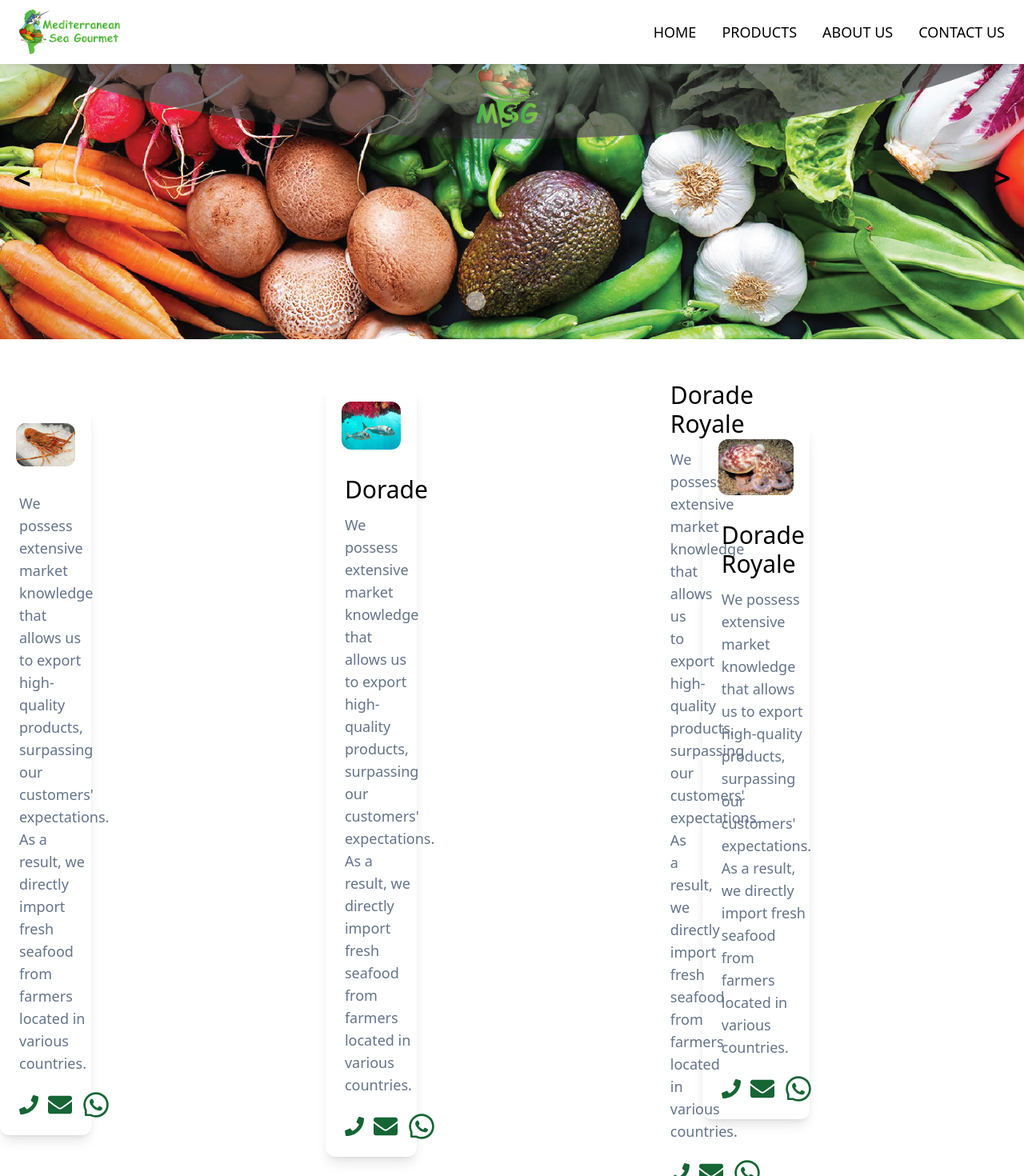
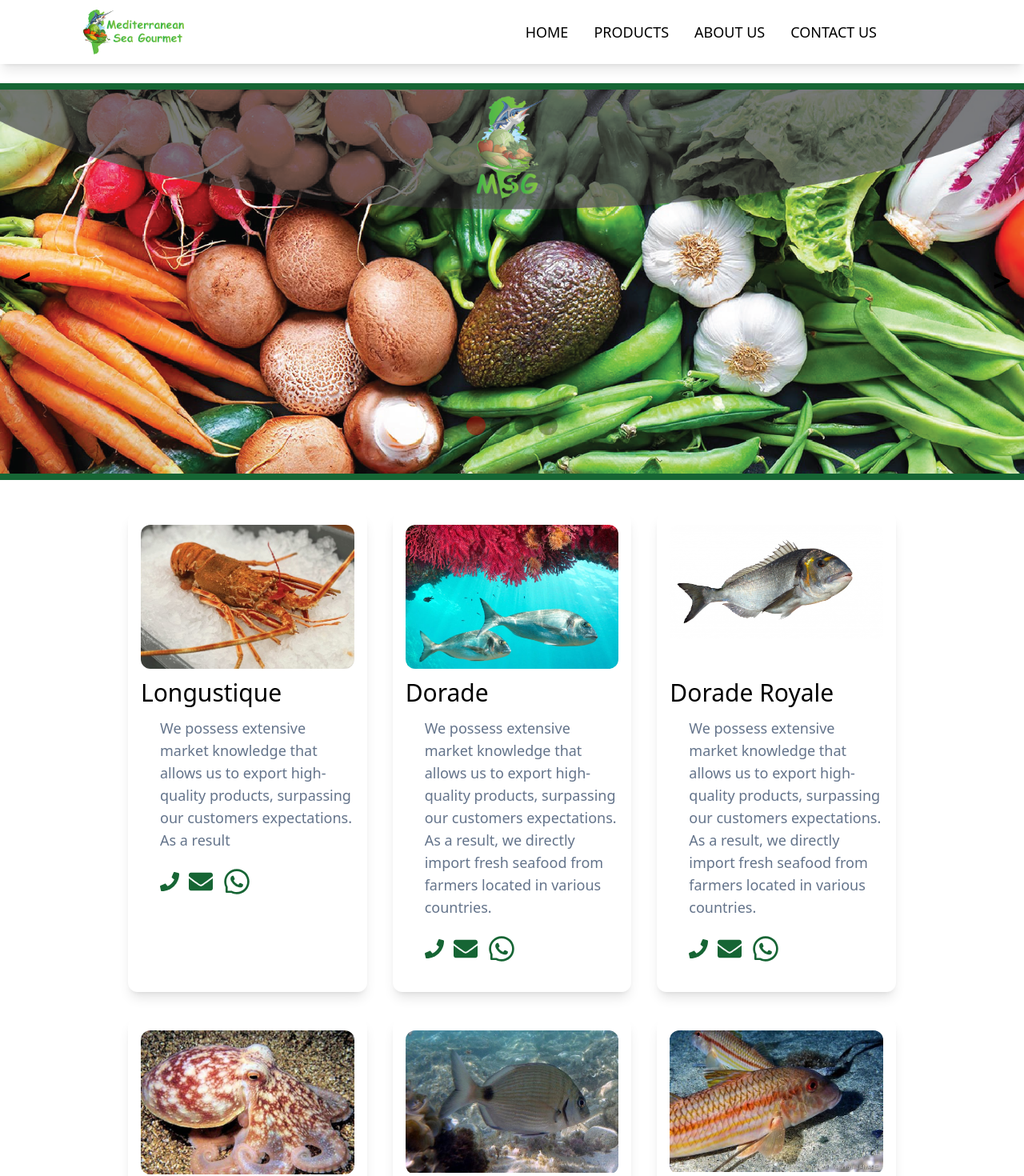
Before and after one commit to belhajjamorsamar/Sea-Gourmet, a React (Create React App) app in the folder frontend/: page / in a window 1280 px wide. Shown: the top 1470 px of the page at 80% size. Built offline with nearby package versions, Linux system fonts and the light colour scheme.

Commit message:
product data

```diff
--- a/frontend/src/App.js
+++ b/frontend/src/App.js
@@ -5,9 +5,7 @@ import Home from './Components/Home'
 import Products from './Components/Products'
 import Apropos from './Components/Apropos'
 import Contact from './Components/Contact'
-import Slider from './Components/Hero/Slider'
 import {Routes ,Route} from 'react-router-dom'
-import Cards from './Components/SeaProducts/Cards'
 const App = () => {
   return (
     <div>
@@ -18,8 +16,7 @@ const App = () => {
         <Route path="/Apropos" element={<Apropos/>}/>
         <Route path="/Contact" element={<Contact/>}/>
       </Routes>
-      <Slider/>
-      <Cards/>
+
       <Footer></Footer>
     </div>
   )
--- a/frontend/src/Components/Hero/Arrows.js
+++ b/frontend/src/Components/Hero/Arrows.js
@@ -2,7 +2,7 @@ import React from 'react'
 
 const Arrows = ({prevSlide , nextSlide}) => {
   return (
-    <div className='arrows'>
+    <div id='arrows' className='overflow-hidden'>
     <span className='prev' onClick={prevSlide}>
     &lt;
     </span>
--- a/frontend/src/Components/Hero/Slider.css
+++ b/frontend/src/Components/Hero/Slider.css
@@ -4,13 +4,11 @@
 }
 
 :root {
-	--heights: 50vh;
+	--heights: 60vh;
 	--widths: 100%;
 }
 
-.slider-container {
-	height: var(--heights);
-	width: var(--widths);
+#slider-container {
 	position: relative;
 	margin: auto;
 	overflow: hidden;
@@ -91,5 +89,5 @@
 
 .active-dot ,
 .dot:hover{
-    background-color: rgba(255, 255, 255, 0.5);
+    background-color: rgba(189, 8, 8, 0.5);
 }
--- a/frontend/src/Components/Hero/Slider.js
+++ b/frontend/src/Components/Hero/Slider.js
@@ -16,7 +16,7 @@ const Slider = (props) => {
 return () => clearInterval(interval);
 } ,[activeIndex]);
 	return (
-		<div className="slider-container">
+		<div id="slider-container" className='w-full overflow-hidden  h-[17vh] lg:h-[60vh] '>
 			<SliderContent activeIndex={activeIndex} imageSlider={imageSlider} />
 
 			<Arrows
--- a/frontend/src/Components/Home.js
+++ b/frontend/src/Components/Home.js
@@ -1,9 +1,22 @@
-import React from 'react'
+import React from 'react';
+
+import Slider from '../Components/Hero/Slider'
+import Cards from '../Components/SeaProducts/Cards'
+
 
 const Home = () => {
   return (
     <div>
-      <h3>Home</h3>
+    <section className='pt-20'>
+    <div className='bg-white  shadow-lg h-6'></div>
+    <div className='bg-green-800 w-full h-2'></div>
+    <Slider/>
+    <div className='bg-green-800 w-full h-2'></div>
+    </section>
+
+    <section className='py-10 px-40'>
+    <Cards/>
+    </section>
     </div>
   )
 }
--- a/frontend/src/Components/SeaProducts/Cards.js
+++ b/frontend/src/Components/SeaProducts/Cards.js
@@ -1,166 +1,77 @@
 import React from 'react';
 import { AiOutlineWhatsApp } from 'react-icons/ai';
 import { FaEnvelope, FaPhone } from 'react-icons/fa';
-import { Link } from 'react-router-dom'; // Importez le composant Link
+import { Link } from 'react-router-dom';
+
+const Product = [
+  {
+    name: 'Longustique',
+    urls: '/images/p1.jpg',
+    description:
+      'We possess extensive market knowledge that allows us to export high-quality products, surpassing our customers expectations. As a result',
+  },
+  {
+    name: 'Dorade',
+    urls: '/images/p2.jpg',
+    description:
+      'We possess extensive market knowledge that allows us to export high-quality products, surpassing our customers expectations. As a result, we directly import fresh seafood from farmers located in various countries.',
+  },
+  {
+    name: 'Dorade Royale',
+    urls: '/images/p3.jpg',
+    description:
+      'We possess extensive market knowledge that allows us to export high-quality products, surpassing our customers expectations. As a result, we directly import fresh seafood from farmers located in various countries.',
+  },
+  {
+    name: 'Octopus',
+    urls: '/images/p4.jpg',
+    description:
+      'We possess extensive market knowledge that allows us to export high-quality products, surpassing our customers expectations. As a result, we directly import fresh seafood from farmers located in various countries.',
+  },
+  {
+    name: 'Diplodus Sargus',
+    urls: '/images/p5.jpg',
+    description:
+      'Diplodus Sargus We possess extensive market knowledge that allows us to export high-quality products, surpassing our customers expectations. As a result, we directly import fresh seafood from farmers located in various countries.',
+  },
+  {
+    name: 'Rouget Barbet',
+    urls: '/images/p6.jpg',
+    description:
+      'We possess extensive market knowledge that allows us to export high-quality products, surpassing our customers expectations. As a result, we directly import fresh seafood from farmers located in various countries.',
+  },
+];
 
 const Cards = () => {
   return (
     <div className="flex items-center justify-center min-h-screen container mx-auto">
       <div className="grid grid-cols-1 md:grid-cols-2 lg:grid-cols-3 gap-8">
-				<div className="rounded-xl shadow-lg">
-					<div className="p-5 flex">
-						<div className="rounded-xl overflow-hidden">
-							<img src="/images/p1.jpg" alt="P1" />
+        {Product.map((product, index) => (
+          <div key={index} className="rounded-xl shadow-lg">
+            <div className="p-4 flex flex-col">
+              <div className="rounded-xl overflow-hidden h-[180px]  w-full">
+                <img className="overflow-hidden " src={product.urls} alt={product.name} />
               </div>
-
-					</div>
-
-					<p
-						className="text-slate-500 text-lg mt-3 pl-6 pb-5 Test-wrap
-">
-						We possess extensive market knowledge that allows us to export
-						high-quality products, surpassing our customers' expectations. As a
-						result, we directly import fresh seafood from farmers located in
-						various countries.
+              <h5 className="text-2xl md:text-3xl font-medium mt-3">
+                {product.name}
+              </h5>
+              <p className="text-slate-500 text-lg mt-3 pl-6 pb-5">
+                {product.description}
               </p>
-
-					{/* Ajoutez des liens avec les composants Link */}
               <div className="flex items-center pl-6 pb-5">
                 <Link to="tel:+1234567890" className="mr-3">
-							{' '}
-							{/* Lien vers le téléphone */}
                   <FaPhone className="text-2xl text-green-800" />
                 </Link>
                 <Link to="mailto:example@example.com" className="mr-3">
-							{' '}
-							{/* Lien vers l'email */}
                   <FaEnvelope className="text-3xl  text-green-800" />
                 </Link>
                 <Link to="https://wa.me/1234567890">
-							{' '}
-							{/* Lien vers WhatsApp */}
                   <AiOutlineWhatsApp className="text-4xl  text-green-800" />
                 </Link>
               </div>
             </div>
           </div>
-
-			<div className="grid grid-cols-1 md:grid-cols-2 lg:grid-cols-3 gap-8">
-				<div className="rounded-xl shadow-lg">
-					<div className="p-5 flex col">
-						<div className="rounded-xl overflow-hidden">
-							<img src="/images/p2.jpg" alt="P1" />
-						</div>
-					</div>
-					<h5 className="text-2xl md:text-3xl font-medium mt-3 pl-6">Dorade</h5>
-					<p
-						className="text-slate-500 text-lg mt-3 pl-6 pb-5 Test-wrap
-">
-						We possess extensive market knowledge that allows us to export
-						high-quality products, surpassing our customers' expectations. As a
-						result, we directly import fresh seafood from farmers located in
-						various countries.
-					</p>
-
-					{/* Ajoutez des liens avec les composants Link */}
-					<div className="flex items-center pl-6 pb-5">
-						<Link to="tel:+1234567890" className="mr-3 ">
-							{' '}
-							{/* Lien vers le téléphone */}
-							<FaPhone className="text-2xl text-green-800" />
-						</Link>
-						<Link to="mailto:example@example.com" className="mr-3">
-							{' '}
-							{/* Lien vers l'email */}
-							<FaEnvelope className="text-3xl  text-green-800" />
-						</Link>
-						<Link to="https://wa.me/1234567890">
-							{' '}
-							{/* Lien vers WhatsApp */}
-							<AiOutlineWhatsApp className="text-4xl  text-green-800" />
-						</Link>
-					</div>
-				</div>
-			</div>
-
-			<div className="grid grid-cols-1 md:grid-cols-2 lg:grid-cols-3 w-40 gap-8">
-				<div className="rounded-xl shadow-lg">
-					<div className="p-5 flex col">
-						<div className="rounded-xl overflow-hidden">
-							<img src="/images/p3.jpg" alt="P2" />
-						</div>
-					</div>
-					<h5 className="text-2xl md:text-3xl font-medium mt-3 pl-6">
-						Dorade Royale
-					</h5>
-					<p
-						className="text-slate-500 text-lg mt-3 pl-6 pb-5 Test-wrap
-">
-						We possess extensive market knowledge that allows us to export
-						high-quality products, surpassing our customers' expectations. As a
-						result, we directly import fresh seafood from farmers located in
-						various countries.
-					</p>
-
-					{/* Ajoutez des liens avec les composants Link */}
-					<div className="flex items-center pl-6 pb-5">
-						<Link to="tel:+1234567890" className="mr-3">
-							{' '}
-							{/* Lien vers le téléphone */}
-							<FaPhone className="text-2xl text-green-800" />
-						</Link>
-						<Link to="mailto:example@example.com" className="mr-3">
-							{' '}
-							{/* Lien vers l'email */}
-							<FaEnvelope className="text-3xl  text-green-800" />
-						</Link>
-						<Link to="https://wa.me/1234567890">
-							{' '}
-							{/* Lien vers WhatsApp */}
-							<AiOutlineWhatsApp className="text-4xl  text-green-800" />
-						</Link>
-					</div>
-				</div>
-			</div>
-
-			<div className="grid grid-cols-1 md:grid-cols-2 lg:grid-cols-3">
-				<div className="rounded-xl shadow-lg">
-					<div className="p-5 flex col">
-						<div className="rounded-xl overflow-hidden">
-							<img src="/images/p4.jpg" alt="P4" />
-						</div>
-					</div>
-					<h5 className="text-2xl md:text-3xl font-medium mt-3 pl-6">
-						Dorade Royale
-					</h5>
-					<p
-						className="text-slate-500 text-lg mt-3 pl-6 pb-5 Test-wrap
-">
-						We possess extensive market knowledge that allows us to export
-						high-quality products, surpassing our customers' expectations. As a
-						result, we directly import fresh seafood from farmers located in
-						various countries.
-					</p>
-
-					{/* Ajoutez des liens avec les composants Link */}
-					<div className="flex items-center pl-6 pb-5">
-						<Link to="tel:+1234567890" className="mr-3 ">
-							{' '}
-							{/* Lien vers le téléphone */}
-							<FaPhone className="text-2xl text-green-800" />
-						</Link>
-						<Link to="mailto:example@example.com" className="mr-3">
-							{' '}
-							{/* Lien vers l'email */}
-							<FaEnvelope className="text-3xl  text-green-800" />
-						</Link>
-						<Link to="https://wa.me/1234567890">
-							{' '}
-							{/* Lien vers WhatsApp */}
-							<AiOutlineWhatsApp className="text-4xl  text-green-800" />
-						</Link>
-					</div>
-				</div>
+        ))}
       </div>
     </div>
   );
--- a/frontend/src/Components/Theme/Navbar.js
+++ b/frontend/src/Components/Theme/Navbar.js
@@ -14,7 +14,7 @@ const Navbar = () => {
     <nav className="bg-white shadow-lg fixed w-full z-10">
       <div className="container mx-auto px-6 py-3 md:flex md:items-center md:justify-between">
         <div className="flex justify-between items-center">
-          <img className="h-12 md:h-14 text-2xl md:text-3xl inline" src="/images/logo.svg" alt="logo" />
+          <img className="h-12 md:h-14 text-2xl md:text-3xl inline pl-20" src="/images/logo.svg" alt="logo" />
 
           <div className="md:hidden">
             {open ? (
@@ -30,7 +30,7 @@ const Navbar = () => {
         </div>
 
         <div className={`md:flex ${open ? 'block' : 'hidden'} mt-4 md:mt-0`}>
-          <ul className="md:flex md:items-center space-x-4 md:space-x-8">
+          <ul className="md:flex md:items-center space-x-4 md:space-x-8 pr-40 text-center">
             <li>
               <Link to="/" className="text-lg hover:text-green-400 transition duration-300">
                 HOME
```
Lines whose indentation alone changed are shown as unchanged.
